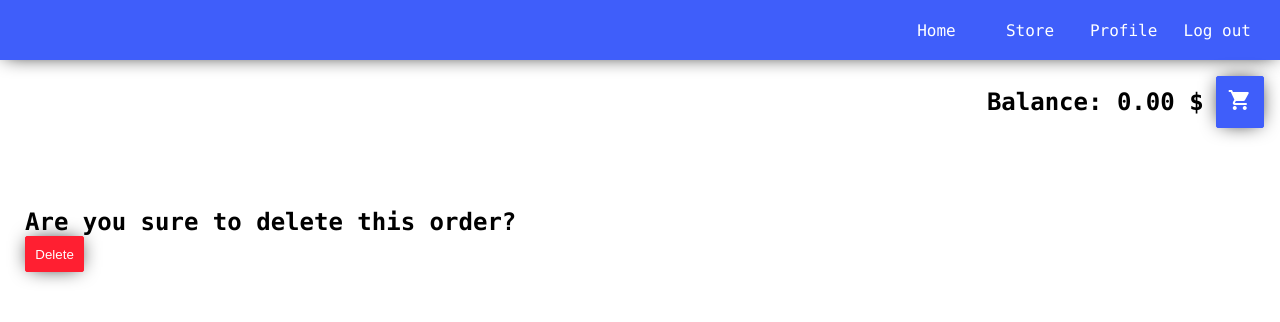
After one commit to Christus5/shopProject, a Django app: page /ecommerce/order/2/delete/ in a window 1280 px wide. The commit adds this page. Shown: the top 322 px of the page. Run offline with Django 3.2, Linux system fonts and the light colour scheme; a user stored in the database is signed in; data comes from the database, SQL or seed files in the repository; both versions use the stored data as it was after the commit.

Commit message:
update class views | add delete order view

```diff
--- a/ecommerce/urls.py
+++ b/ecommerce/urls.py
@@ -5,8 +5,9 @@ from ecommerce.views import *
 app_name = 'ecommerce'
 urlpatterns = [
     path('', HomeView.as_view(), name='home'),
-    path('item/', ItemView.as_view(), name='item'),
-    path('order/<int:order_id>/', OrderDetailsView.as_view(), name='order'),
+    path('item/<pk>/', ItemView.as_view(), name='item'),
+    path('order/<pk>/', OrderView.as_view(), name='order'),
+    path('order/<pk>/delete/', OrderDeleteView.as_view(), name='order_delete'),
     path('cart/<int:cart_id>/', CartDetailsView.as_view(), name='cart'),
     path('store/', StoreView.as_view(), name='store')
 ]
--- a/ecommerce/views.py
+++ b/ecommerce/views.py
@@ -1,11 +1,10 @@
 from django.contrib import messages
 from django.contrib.auth.decorators import login_required
 from django.db.models import F
-from django.urls import reverse_lazy
 from django.utils.decorators import method_decorator
 
 from django.shortcuts import render, HttpResponse, get_object_or_404, redirect
-from django.views.generic import View, DeleteView, ListView
+from django.views.generic import View, ListView, DetailView, DeleteView
 
 from ecommerce.models import *
 
@@ -25,22 +24,14 @@ class HomeView(View):
 
 
 @method_decorator(login_required, name='dispatch')
-class ItemView(View):
+class ItemView(DetailView):
+    model = Item
     template_name = 'ecommerce/item_details.html'
-
-    def get(self, request, *args, **kwargs) -> 'HttpResponse':
-        try:
-            item = Item.objects.get(pk=request.GET.get('item_id'))
-        except:
-            return redirect(to='ecommerce:home')
-
-        return render(request, self.template_name, {
-            'item': item
-        })
+    context_object_name = 'item'
 
     def post(self, request, *args, **kwargs) -> 'HttpResponse':
         try:
-            item = Item.objects.get(pk=request.GET.get('item_id'))
+            item = self.get_object()
             if item.quantity == 0 or not item.available:
                 return redirect(to='ecommerce.home')
             Item.objects.filter(pk=item.pk).update(quantity=F('quantity') - 1)
@@ -50,22 +41,24 @@ class ItemView(View):
         user = request.user
         order = Order(item=item, user=user, cart=user.cart_set.last(), price=item.price)
         order.save()
-        return redirect(to='ecommerce:order', order_id=order.id)
+        return redirect(to='ecommerce:order', pk=order.pk)
 
 
 @method_decorator(login_required, name='dispatch')
-class OrderDetailsView(View):
-    template_name = 'ecommerce/order_details.html'
+class OrderView(DetailView):
+    model = Order
+    template_name = 'ecommerce/order/order_details.html'
+    context_object_name = 'order'
 
-    def get(self, request, *args, **kwargs) -> 'HttpResponse':
-        order = get_object_or_404(Order, pk=kwargs['order_id'])
-        return render(request, self.template_name, {
-            'order': order
-        })
+    def get_queryset(self):
+        return self.request.user.order_set
 
-    def post(self, request, *args, **kwargs) -> 'HttpResponse':
-        return render(request, self.template_name, {
-        })
+
+@method_decorator(login_required, name='dispatch')
+class OrderDeleteView(DeleteView):
+    model = Order
+    success_url = '/ecommerce/'
+    template_name = 'ecommerce/order/order_confirm_delete.html'
 
 
 @method_decorator(login_required, name='dispatch')
--- a/static/components/grid.css
+++ b/static/components/grid.css
@@ -37,7 +37,7 @@
 }
 
 .tag {
-    background: var(--blue);
+    background-color: var(--blue);
     padding: 0.5em;
     box-sizing: border-box;
     border-radius: 25px;
--- a/static/main.css
+++ b/static/main.css
@@ -63,6 +63,12 @@ a:hover {
     background-color: white;
     color: var(--blue);
     border-color: white;
+}
+
+.btn-red {
+    background-color: var(--red);
+    color: white;
+    border-color: var(--red);
 }
 
 .page-wrapper {
@@ -140,8 +146,8 @@ a:hover {
 .item-page-wrapper > form {
     grid-column-start: 11;
     grid-column-end: end;
-    grid-row-start: 4;
-    grid-row-end: 4
+    grid-row-start: 5;
+    grid-row-end: 5;
 }
 
 .item-page-wrapper > .tags {
--- a/templates/ecommerce/cart_details.html
+++ b/templates/ecommerce/cart_details.html
@@ -20,7 +20,7 @@
                 <h3>Items in cart</h3>
                 {% for order in cart.order_set.all %}
                     <li>
-                        <a href="{% url 'ecommerce:order' order.id %}" class="btn btn-white">
+                        <a href="{% url 'ecommerce:order' order.pk %}" class="btn btn-white">
                             {{ order.item }}
                         </a>
                         <span class="order-status {{ order.status|lower }}">{{ order.status }}</span>
--- a/templates/ecommerce/home.html
+++ b/templates/ecommerce/home.html
@@ -17,7 +17,7 @@
             <ul class="orders">
                 {% for order in orders %}
                     <li>
-                        <a href="{% url 'ecommerce:order' order.id %}" class="btn btn-white">
+                        <a href="{% url 'ecommerce:order' order.pk %}" class="btn btn-white">
                             {{ order.item }}
                         </a>
                         <span class="order-status {{ order.status|lower }}">{{ order.status }}</span>
--- /dev/null
+++ b/templates/ecommerce/order/order_confirm_delete.html
@@ -0,0 +1,9 @@
+{% extends 'ecommerce/base.html' %}
+
+{% block page-content %}
+    <form method="post">
+        {% csrf_token %}
+        <h2>Are you sure to delete this order?</h2>
+        <button class="btn btn-red">Delete</button>
+    </form>
+{% endblock %}
--- a/templates/ecommerce/order_details.html
+++ b/templates/ecommerce/order/order_details.html
@@ -5,4 +5,8 @@
     <h2>{{ order.item }}</h2>
     <p>{{ order.price }}</p>
 
+    <div style="margin-top: 5em;">
+        <a class="btn btn-red"
+           href="{% url 'ecommerce:order_delete' order.pk %}">Delete</a>
+    </div>
 {% endblock %}
--- a/templates/ecommerce/store.html
+++ b/templates/ecommerce/store.html
@@ -21,9 +21,9 @@
                 </div>
                 <section>
                     <br/>
-                    <p><strong>{{ item }}</strong> &mdash; {{ item.price }} $ </p>
+                    <p><strong>{{ item }}</strong> &mdash; {{ item.price }}$ </p>
                     <br/>
-                    <a href="{% url 'ecommerce:item' %}?item_id={{ item.id }}" class="btn">Details</a>
+                    <a href="{% url 'ecommerce:item' item.pk %}" class="btn">Details</a>
                 </section>
 
             </div>
```
Also changed, not shown: db.sqlite3.
